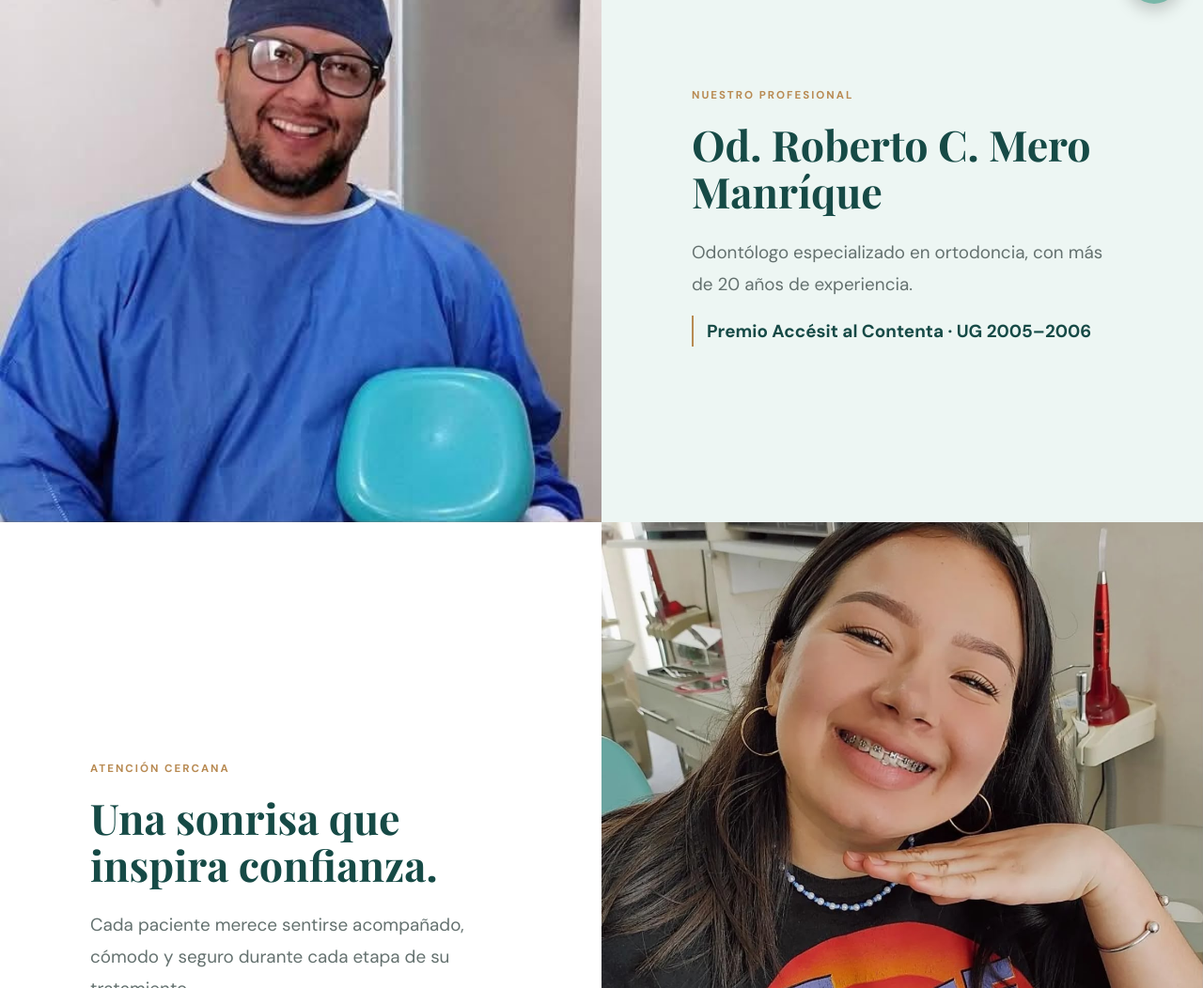
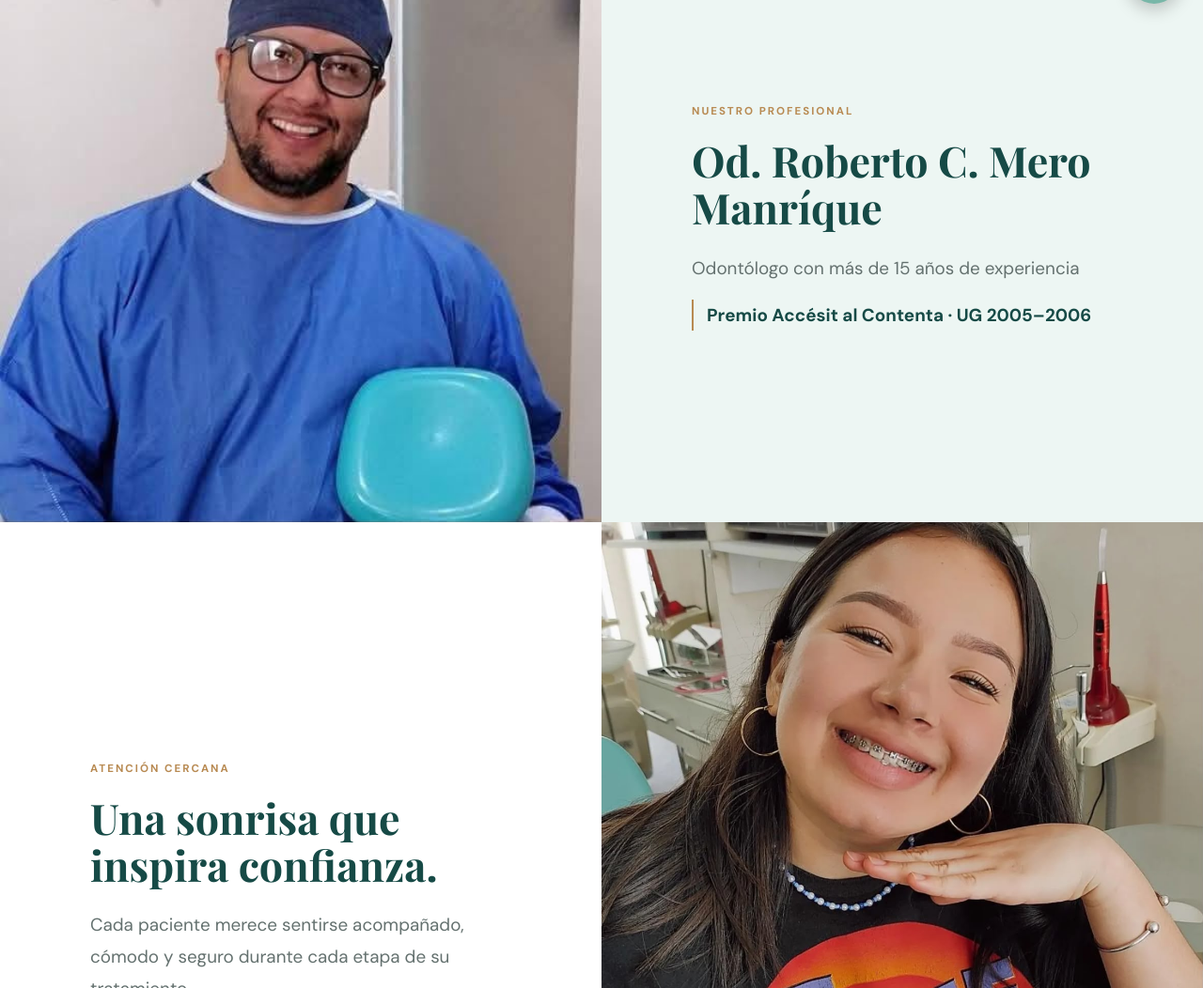
Before and after one commit to barbaraaslzr/ortodoncia-guayaquil, a plain HTML site: page index.html in a window 1280 px wide. Shown: the part 772-1824 px from the top of the page at 94% size. Drawn offline with nearby package versions, Linux system fonts and the light colour scheme.

Commit message:
Update index.html

```diff
--- a/index.html
+++ b/index.html
@@ -56,7 +56,7 @@
         <p class="eyebrow">NUESTRO PROFESIONAL</p>
         <h2>Od. Roberto C. Mero Manríque</h2>
         <p>
-          Odontólogo especializado en ortodoncia, con más de 20 años de experiencia.
+          Odontólogo con más de 15 años de experiencia
         </p>
         <p class="award">
           Premio Accésit al Contenta · UG 2005–2006
```
